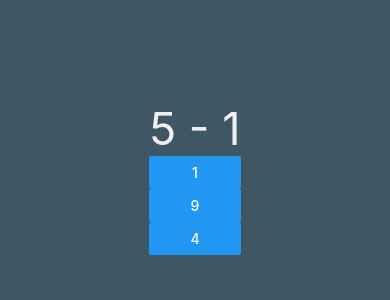
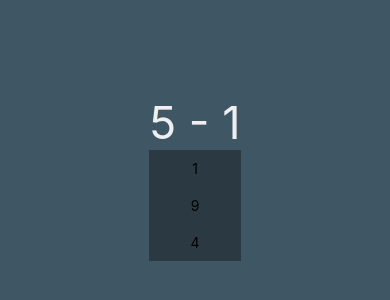
Before and after one commit to didacesteban/QuickMathsGame, a React Native app: screen / in a window 390 px wide. Shown: the part 244-544 px from the top of the page. Built offline with nearby package versions, Linux system fonts and the light colour scheme.

Commit message:
improvements

```diff
--- a/App.js
+++ b/App.js
@@ -1,5 +1,5 @@
 import React from 'react';
-import { StyleSheet, Text, View, Button } from 'react-native';
+import { StyleSheet, Text, View, TouchableHighlight, Button } from 'react-native';
 
 export default class App extends React.Component {
   constructor(props) {
@@ -84,21 +84,24 @@ export default class App extends React.Component {
       {this.state.error === null ? (
         <View>
           <Text style={styles.operation}>{this.state.numberLeft} {this.state.operator} {this.state.numberRight}</Text>
-          <Button
+          <TouchableHighlight
             onPress={this.state.numberToSelectCorrectAnswerButton == 0 ? this.handleCorrectResult : this.handleErrorResult}
-            title={this.state.numberToSelectCorrectAnswerButton == 0 ? this.state.correctAnswer.toString() : this.generateFakeAnswer()}
             style={styles.button}
-          />
-          <Button
+          >
+            <Text>{this.state.numberToSelectCorrectAnswerButton == 0 ? this.state.correctAnswer.toString() : this.generateFakeAnswer()}</Text>
+          </TouchableHighlight>
+          <TouchableHighlight
             onPress={this.state.numberToSelectCorrectAnswerButton == 1 ? this.handleCorrectResult : this.handleErrorResult}
-            title={this.state.numberToSelectCorrectAnswerButton == 1 ? this.state.correctAnswer.toString() : this.generateFakeAnswer()}
             style={styles.button}
-          />
-          <Button
+          >
+            <Text>{this.state.numberToSelectCorrectAnswerButton == 1 ? this.state.correctAnswer.toString() : this.generateFakeAnswer()}</Text>
+          </TouchableHighlight>
+          <TouchableHighlight
             onPress={this.state.numberToSelectCorrectAnswerButton == 2 ? this.handleCorrectResult : this.handleErrorResult}
-            title={this.state.numberToSelectCorrectAnswerButton == 2 ? this.state.correctAnswer.toString() : this.generateFakeAnswer()}
             style={styles.button}
-          />
+          >
+            <Text>{this.state.numberToSelectCorrectAnswerButton == 2 ? this.state.correctAnswer.toString() : this.generateFakeAnswer()}</Text>
+          </TouchableHighlight>
         </View>) : null}
         {this.state.error != null ? (
         <View>
@@ -106,7 +109,7 @@ export default class App extends React.Component {
           <Button
             onPress={this.restart}
             title="Play Again"
-            style={styles.button}
+            color="#EFEFEF"
           />
         </View>) : null}
       </View>
@@ -128,7 +131,6 @@ const styles = StyleSheet.create({
   button: {
     alignItems: 'center',
     backgroundColor: '#2B3A42',
-    color: '#EFEFEF',
     padding: 10
   },
   errorText: {
```
